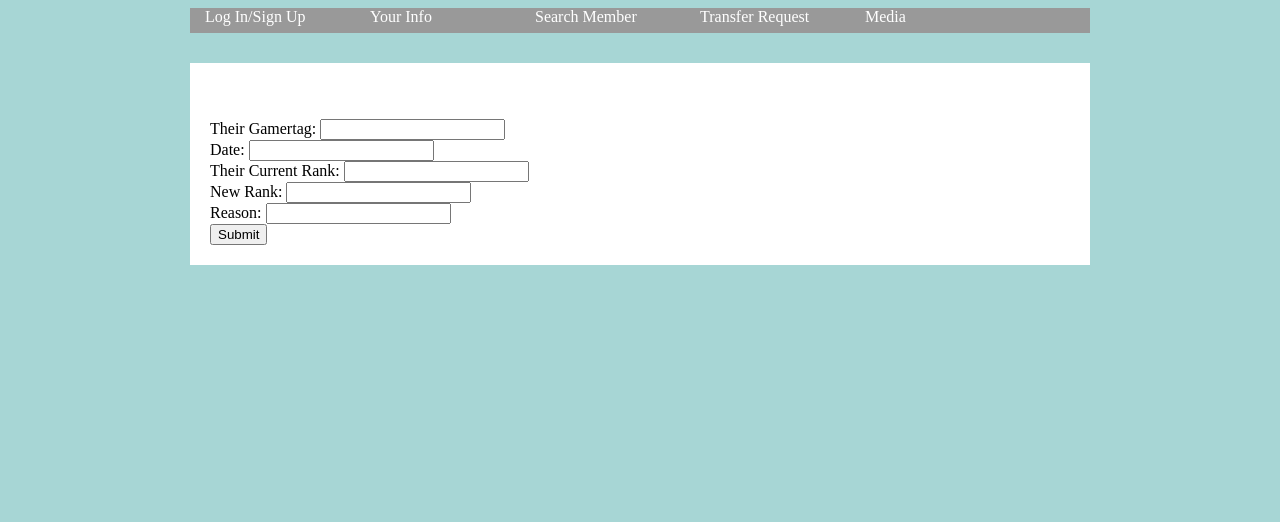
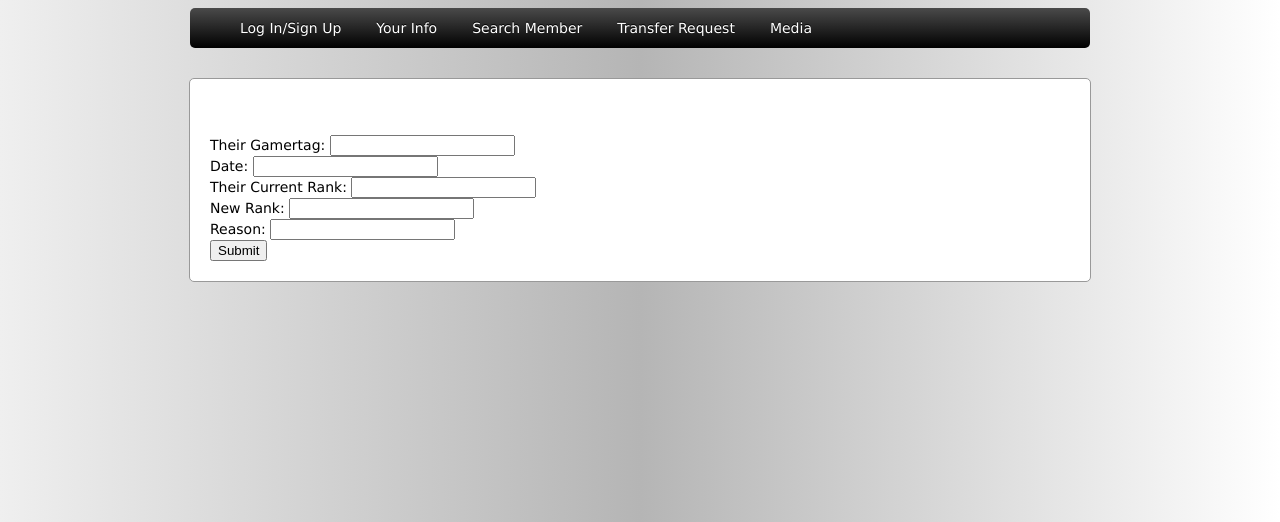
Before and after one commit to vpope/ksi-back-log, a PHP site: page /demote.php in a window 1280 px wide. Shown: the top 522 px of the page. Run offline with PHP 8.4, Linux system fonts and the light colour scheme.

Commit message:
added better styling

```diff
--- a/global.css
+++ b/global.css
@@ -14,65 +14,104 @@
     margin-right: auto ;
 }
 
-#dropnav {
-height:25px;
- background:#999;
+#dropnav > ul {
+    margin:0px;
+
+    overflow: hidden;
+    border-radius: 5px;
+
+    /* IE10 Consumer Preview */
+    background-image: -ms-linear-gradient(top, #4A4A4A 0%, #000000 100%);
+
+    /* Mozilla Firefox */
+    background-image: -moz-linear-gradient(top, #4A4A4A 0%, #000000 100%);
+
+    /* Opera */
+    background-image: -o-linear-gradient(top, #4A4A4A 0%, #000000 100%);
+
+    /* Webkit (Safari/Chrome 10) */
+    background-image: -webkit-gradient(linear, left top, left bottom, color-stop(0, #4A4A4A), color-stop(1, #000000));
+
+    /* Webkit (Chrome 11+) */
+    background-image: -webkit-linear-gradient(top, #4A4A4A 0%, #000000 100%);
+
+    /* W3C Markup, IE10 Release Preview */
+    background-image: linear-gradient(to bottom, #4A4A4A 0%, #000000 100%);
 }
 
-#dropnav ul {
-margin:0px;
- padding:0px;
+#dropnav > ul > li {
+    float:left;
+    list-style:none;
+    margin-right: 15px;
 }
 
-#dropnav ul li {
-display:inline;
- float:left;
- list-style:none;
- margin-left:15px;
- position:relative;
- height:25px;
- width: 150px;}
+#dropnav li a {
+    color:#fff;
+    text-decoration:none;
+    text-shadow: 0 -1px #000;
+    display: block;
+    padding: 5px 10px;
+}
 
-#dropnav li a {
- color:#FFF;
- text-decoration:none;
+#dropnav > ul > li > a {
+    line-height: 30px;
 }
 
 #dropnav li a:hover
-{color:#900; text-decoration:none;}
+{color:#D95959; text-decoration:none;}
 
-#dropnav li ul
-{margin:0px;
+#dropnav li ul {
     padding:0px;
     display:none;
     position:absolute;
- left:0px;
- z-index: 99; top:25px; background-color:#CCC;}
+    z-index: 99;
+    background-color: #333;
+    border-radius: 0 0 5px 5px;
+    border: solid 1px #000;
+    border-top: 0;
+    padding-bottom: 5px;
+}
 
 #dropnav li:hover ul
-{display:block; width:150px;}
+{display:block;}
 
 #dropnav li li
-{list-style:none; display:list-item;}
+{list-style:none; display: block}
 
-#dropnav li li a
-{color:#000; text-decoration:none;}
-
-#dropnav li li a:hover {
-    color:#900;
+#dropnav li li a {
+    color:#fff;
     text-decoration:none;
-}
-
-li#main  {
-    padding-top: 4px;
+    text-shadow: 0 1px #000;
+    font-size: 12px;
 }
 .wrapper {
     width: 860px;
     margin: 30px auto 0 auto;
     background-color: white;
     padding: 20px;
+    border-radius: 5px;
+    border: solid 1px #999;
 }
 body {
-    background-color: #a7d6d5;
-    text-decoration-color: white;
+    font-family: verdana, helvetica, sans-serif;
+    font-size: 14px;
+    line-height: 18px;
+
+    /* IE10 Consumer Preview */
+    background-image: -ms-linear-gradient(right, #FFFFFF 0%, #B5B5B5 50%, #EFEFEF 100%);
+
+    /* Mozilla Firefox */
+    background-image: -moz-linear-gradient(right, #FFFFFF 0%, #B5B5B5 50%, #EFEFEF 100%);
+
+    /* Opera */
+    background-image: -o-linear-gradient(right, #FFFFFF 0%, #B5B5B5 50%, #EFEFEF 100%);
+
+    /* Webkit (Safari/Chrome 10) */
+    background-image: -webkit-gradient(linear, right top, left top, color-stop(0, #FFFFFF), color-stop(0.5, #B5B5B5), color-stop(1, #EFEFEF));
+
+    /* Webkit (Chrome 11+) */
+    background-image: -webkit-linear-gradient(right, #FFFFFF 0%, #B5B5B5 50%, #EFEFEF 100%);
+
+    /* W3C Markup, IE10 Release Preview */
+    background-image: linear-gradient(to left, #FFFFFF 0%, #B5B5B5 50%, #EFEFEF 100%);
 }
```
Lines whose indentation alone changed are shown as unchanged.
